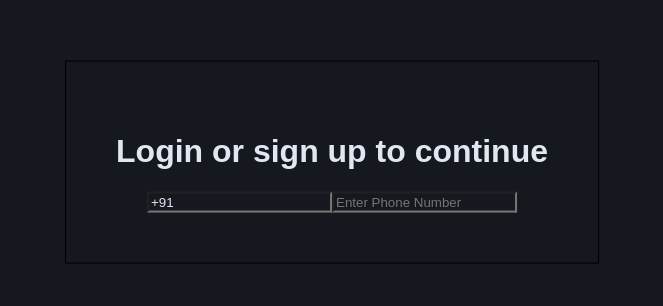
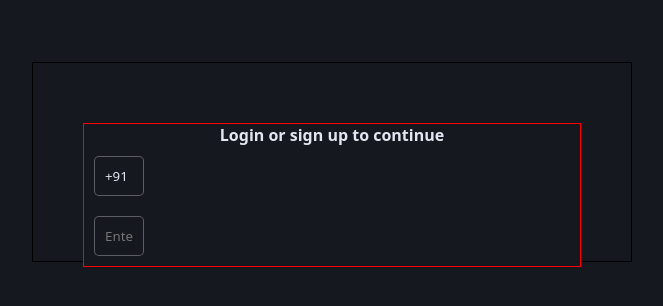
Before and after one commit to ptech12/otp-login, a React (Vite) app: page / in a window 1280 px wide. Shown: the part 238-544 px from the top of the page, without its empty margins (308-971 px from the left). Built offline with nearby package versions, Linux system fonts and the light colour scheme.

Commit message:
border-box pending

```diff
--- a/src/components/otp-form.jsx
+++ b/src/components/otp-form.jsx
@@ -40,8 +40,8 @@ const OTPForm = () => {
     <div>
       {!showOtpField ? (
         <>
-          <h1 className="heading">Login or sign up to continue</h1>
-          <form onSubmit={handlPhoneSubmit}>
+          <form className="form-box" onSubmit={handlPhoneSubmit}>
+          <h4 className="heading">Login or sign up to continue</h4>
             <input
             type="text"
             name="code"
--- a/src/components/styles/otp-form.css
+++ b/src/components/styles/otp-form.css
@@ -0,0 +1,26 @@
+
+
+.form-box{
+    border: 1px solid red;
+    margin-top: 10px;
+    display: flex;
+    flex-direction: column;
+}
+
+
+.country-code{
+    width: 50px;
+    border: 1px solid rgba(255, 255, 255, .3);
+    border-radius: 5px;
+    padding: 10px;
+    margin: 10px;
+    /* border: none; */
+}
+.input-box{
+    width: 50px;
+    border: 1px solid rgba(255, 255, 255, .3);
+    border-radius: 5px;
+    padding: 10px;
+    margin: 10px;
+    /* border: none; */
+}
--- a/src/index.css
+++ b/src/index.css
@@ -1,7 +1,9 @@
 *, *::before, *::after{
     background-color: #16181f;
-    font-family: sans-serif;
-
+    font-family: system-ui, -apple-system, BlinkMacSystemFont, 'Segoe UI', Roboto, Oxygen, Ubuntu, Cantarell, 'Open Sans', 'Helvetica Neue', sans-serif;
+    box-sizing: border-box;
+    padding: 0;
+    margin: 0;
     color: #e1e6f0;
 }
 
@@ -13,6 +15,8 @@
     transform: translate(-50%, -50%);
     border: 1px solid black;
     padding: 50px;
+    width: 600px;
+    height: 200px;
 }
 
 
```
